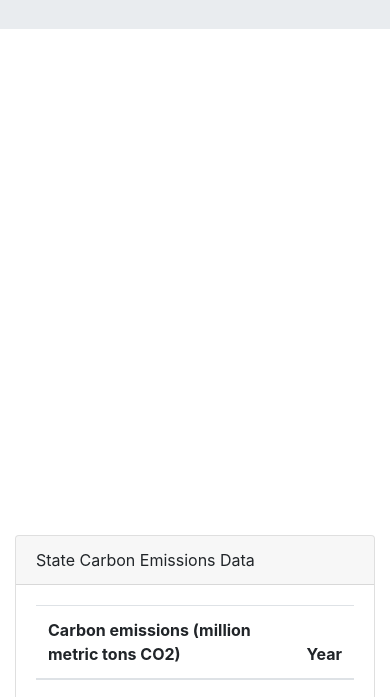
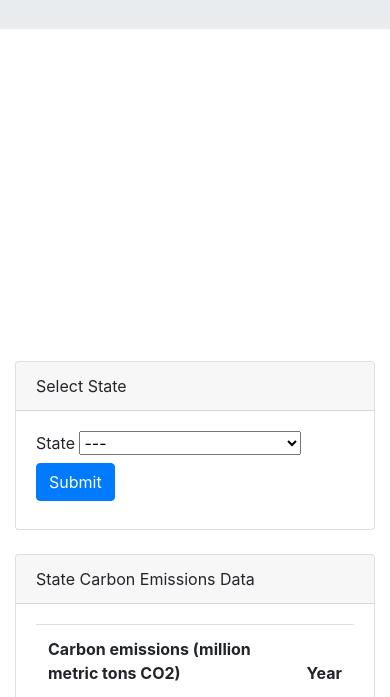
Before and after one commit to kyleconyers/firstProject, a plain HTML site: page index.html in a window 390 px wide. Shown: the part 147-844 px from the top of the page. Drawn offline with nearby package versions, Linux system fonts and the light colour scheme; a script that the page names is missing.

Commit message:
changes to responsiveness of the drop-down selection

```diff
--- a/assets/javascript.js
+++ b/assets/javascript.js
@@ -150,7 +150,7 @@ var map = new Datamap({ // INITIALIZES THE MAP OF THE USA ON TO THE PAGE
                         // TODO check to see if the year is a key in popByYear, append it if it exists, otherwise append an empty one
                         var year = $("<td>").text(results[index][0]);
                         newRow.append(carbonEmission, year);
-                        $("tbody").append(newRow);
+                        $("#state-data > tbody").append(newRow);
                         stateCarbonEmissionsByYear.push(value[1]);
                         return index < 7;
                     });
--- a/assets/style.css
+++ b/assets/style.css
@@ -3,6 +3,10 @@
     position: relative;
     width: 100%;
     height: 300px;
+}
+
+#mobile-dropdown {
+    display: none;
 }
 
 .bar-chart {
@@ -18,3 +22,8 @@
 .jumbotron {
     padding: 1rem 0rem;
 }
+
+@media only screen and (max-width: 480px) {
+    #mobile-dropdown {  display: flex; }
+
+}
--- a/index.html
+++ b/index.html
@@ -6,6 +6,7 @@
     <!-- Required meta tags -->
     <meta charset="utf-8">
     <meta name="viewport" content="width=device-width, initial-scale=1, shrink-to-fit=no">
+
 
     <!-- Bootstrap CSS -->
     <link rel="stylesheet" href="https://stackpath.bootstrapcdn.com/bootstrap/4.1.2/css/bootstrap.min.css" integrity="sha384-Smlep5jCw/wG7hdkwQ/Z5nLIefveQRIY9nfy6xoR1uRYBtpZgI6339F5dgvm/e9B"
@@ -23,9 +24,9 @@
     <div id="container"></div>
     <div class="container">
         <!-- KH // THE DROP DOWN IS STILL ESSENTIAL AS A FALLBACK FOR MOBILE RESPONSIVE VIEW -->
-        <!-- <div class="card">
+        <div class="card drop-down" id="mobile-dropdown">
             <div class="card-header">
-                Select Country
+                Select State
             </div>
             <div class="card-body">
                 <form>
@@ -93,9 +94,7 @@
                 </form>
                 <button type="submit" class="btn btn-primary mb-2" id="submit-button">Submit</button>
             </div>
-        </div> -->
-        <br>
-        <svg id="bar-graph"></svg>
+        </div>
         <br>
         <div class="card">
             <div class="card-header">
@@ -131,6 +130,8 @@
                 </table>
             </div>
         </div>
+        <br>
+        <svg id="bar-graph"></svg>
     </div>
     <!-- Optional JavaScript -->
     <!-- jQuery first, then Popper.js, then Bootstrap JS -->
```
Lines whose indentation alone changed are shown as unchanged.
